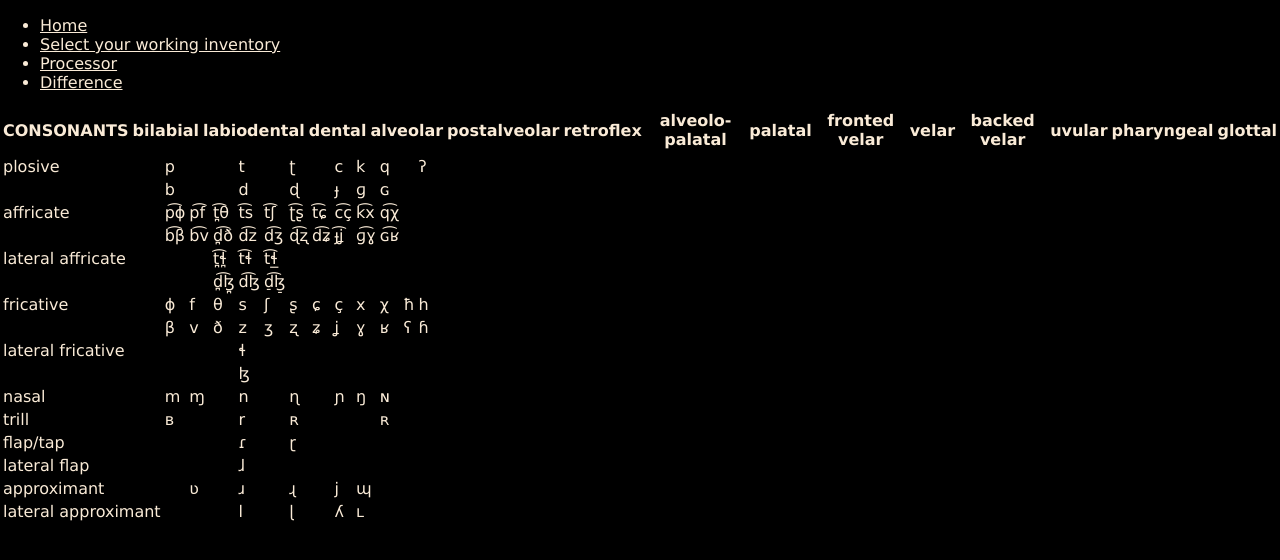
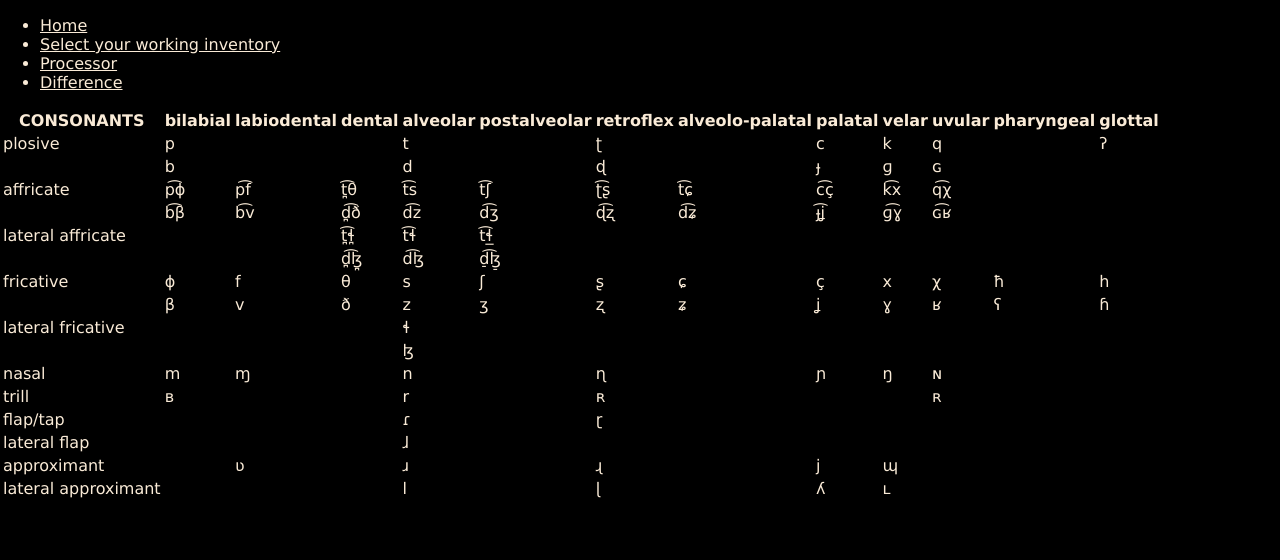
Before and after one commit to MarcinFort/phon_processor, a React (Create React App) app: page /inventory in a window 1280 px wide. Shown: the top 560 px of the page. Built offline with nearby package versions, Linux system fonts and the light colour scheme.

Commit message:
Fix the bugs with consonants displayed in the vowels table

```diff
--- a/src/PickInventory.js
+++ b/src/PickInventory.js
@@ -22,21 +22,18 @@ export class PickInventory extends React.Component {
                             <th>retroflex</th>
                             <th>alveolo-palatal</th>
                             <th>palatal</th>
-                            <th>fronted velar</th>
                             <th>velar</th>
-                            <th>backed velar</th>
                             <th>uvular</th>
                             <th>pharyngeal</th>
                             <th>glottal</th>
                         </tr>
                     </thead>
                     <tbody>
-                        <tr></tr>
+                        {basic_consonants.map(x => <tr>{x.map(y => <td>{y}</td>)}</tr>)}
                     </tbody>
                 </table>
                 <table id="vowels">
                     <thead>
-                        {basic_consonants.map(x => <tr>{x.map(y => <td>{y}</td>)}</tr>)}
                     </thead>
                     <tbody></tbody>
                 </table>
```
